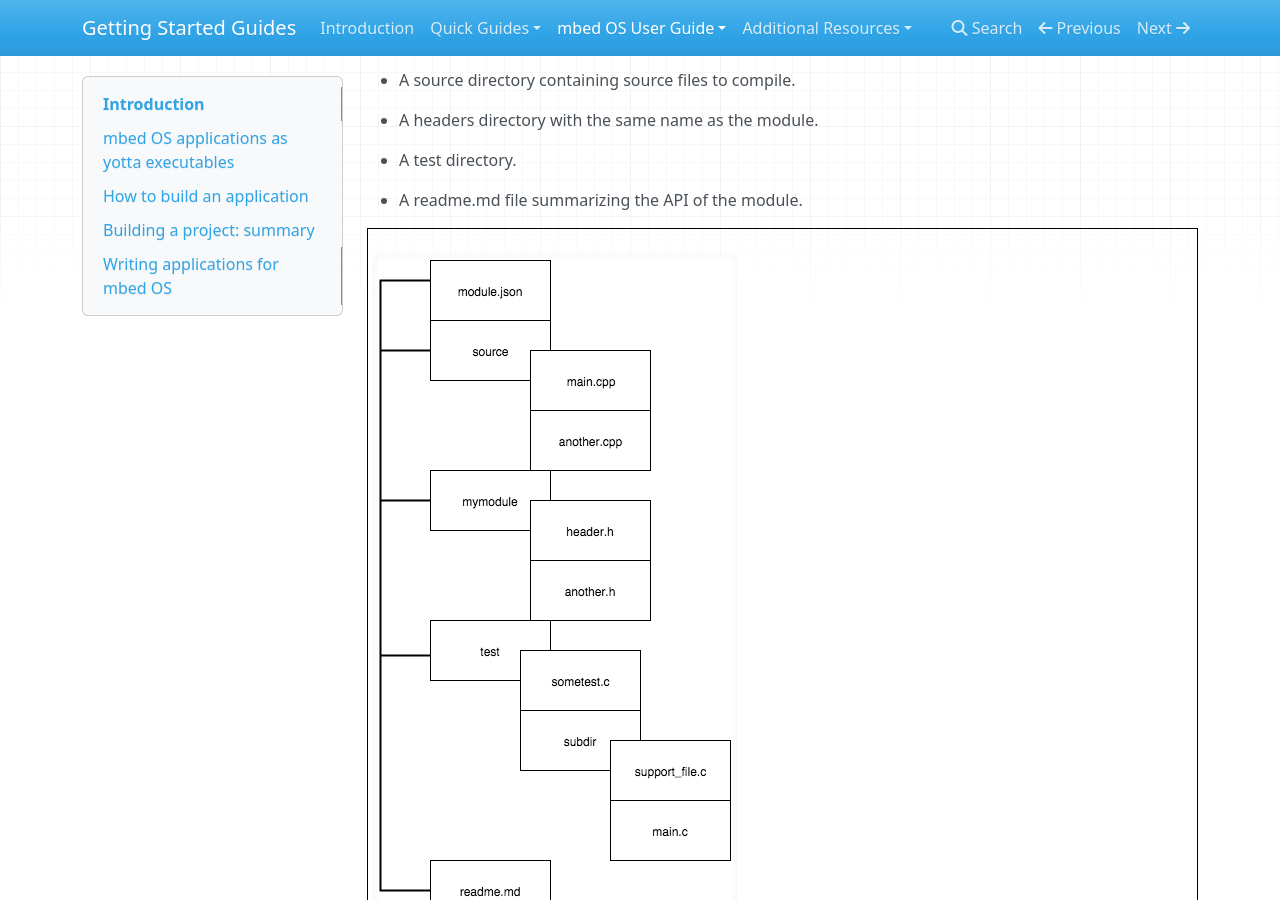
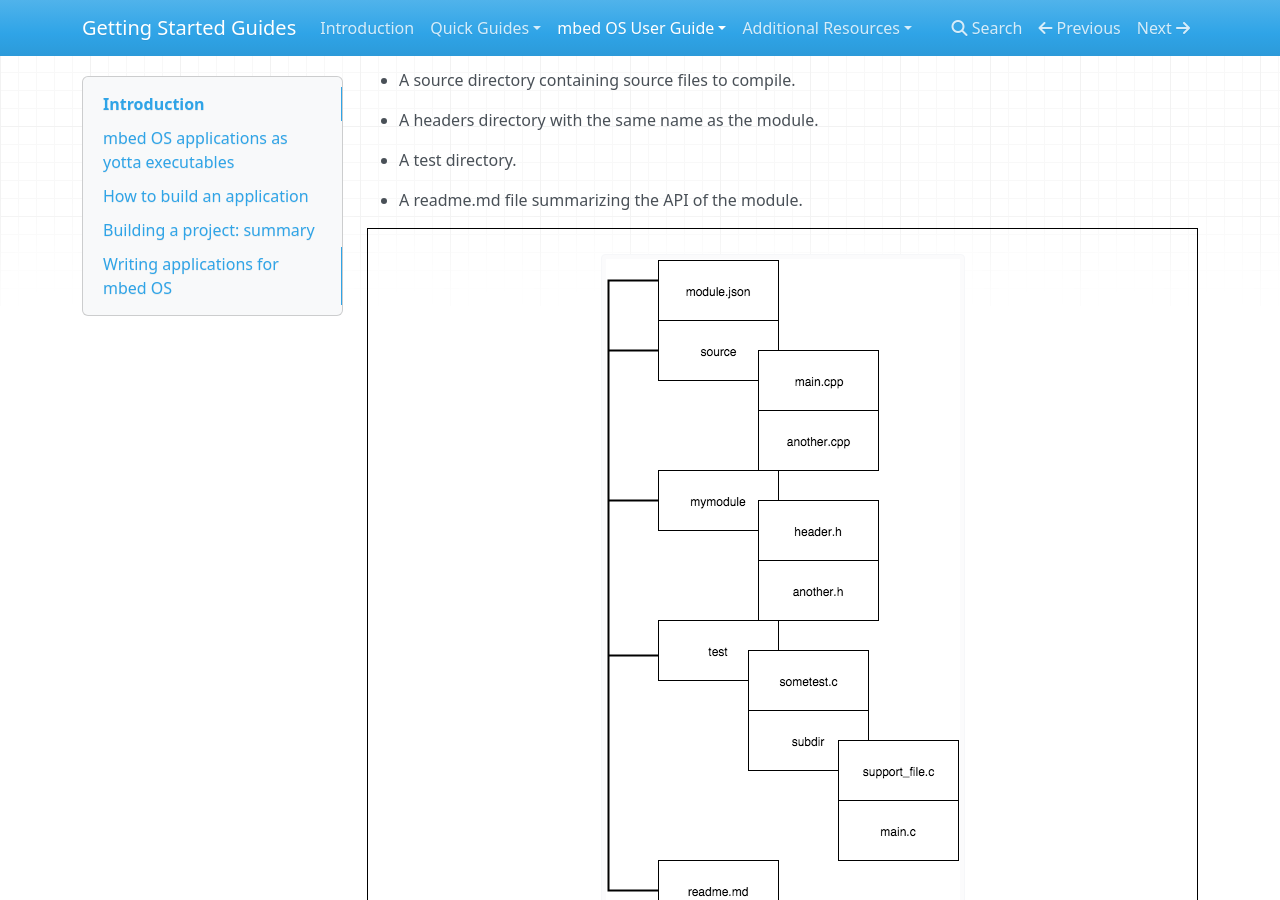
Before and after one commit to ARMmbed/GettingStartedmbedOS, an MkDocs documentation site: the page built from Docs/Full_Guide/app_on_yotta.md, in a window 1280 px wide and 900 px high, scrolled down 710 px. Built offline with MkDocs 1.6.1, drawn with Linux system fonts in a browser that asks for light colours; nearby versions of some CDN libraries; old or Windows-style settings are respelled for this version of MkDocs.

Commit message:
Image align

```diff
--- a/Docs/Full_Guide/app_on_yotta.md
+++ b/Docs/Full_Guide/app_on_yotta.md
@@ -37,7 +37,7 @@ An application and a library have similar structures:
 * A readme.md file summarizing the API of the module.
 
 
-<span style="display:block; padding:5px; border:1px solid #000;">
+<span style="display:block; text-align:center; padding:5px; border:1px solid #000;">
 ![](Images/module_struct.png)</span>
 
 **The module.json file** describes:
@@ -104,7 +104,7 @@ If you have [yotta installed](http://yottadocs.mbed.com/#installing) on your com
 
  * "Is this module an executable": The default setting of a project is as a library. Please enter "yes" if your project is an executable.
 
-<span style="display:block; padding:5px; border:1px solid #000;">
+<span style="display:block; text-align:center; padding:5px; border:1px solid #000;">
 ![](Images/yotta_init.png)</span>
 
 * When you've answered all of the questions, yotta will create the basic file structure you need. You can view it with the command ``ls``:
```
